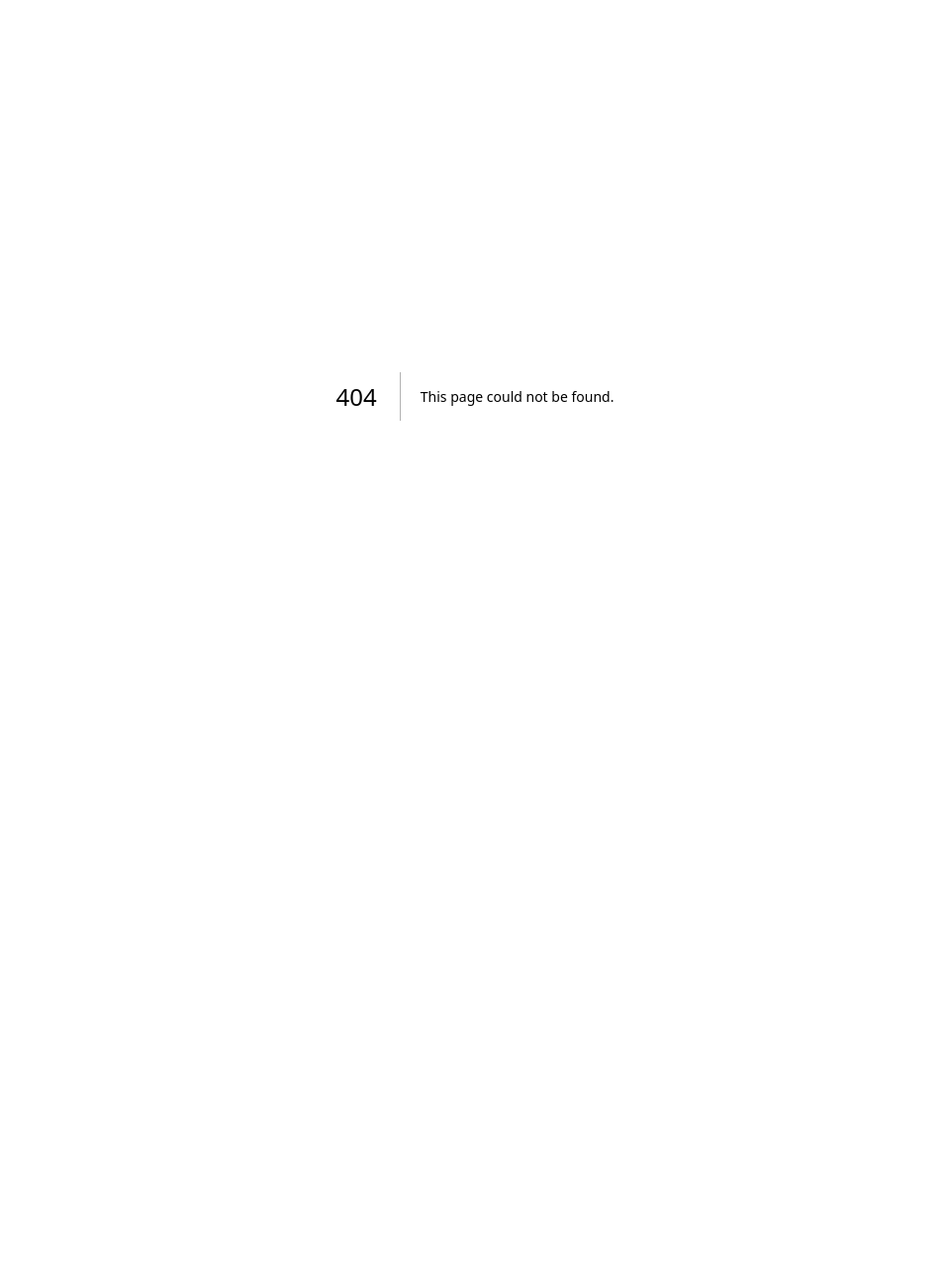
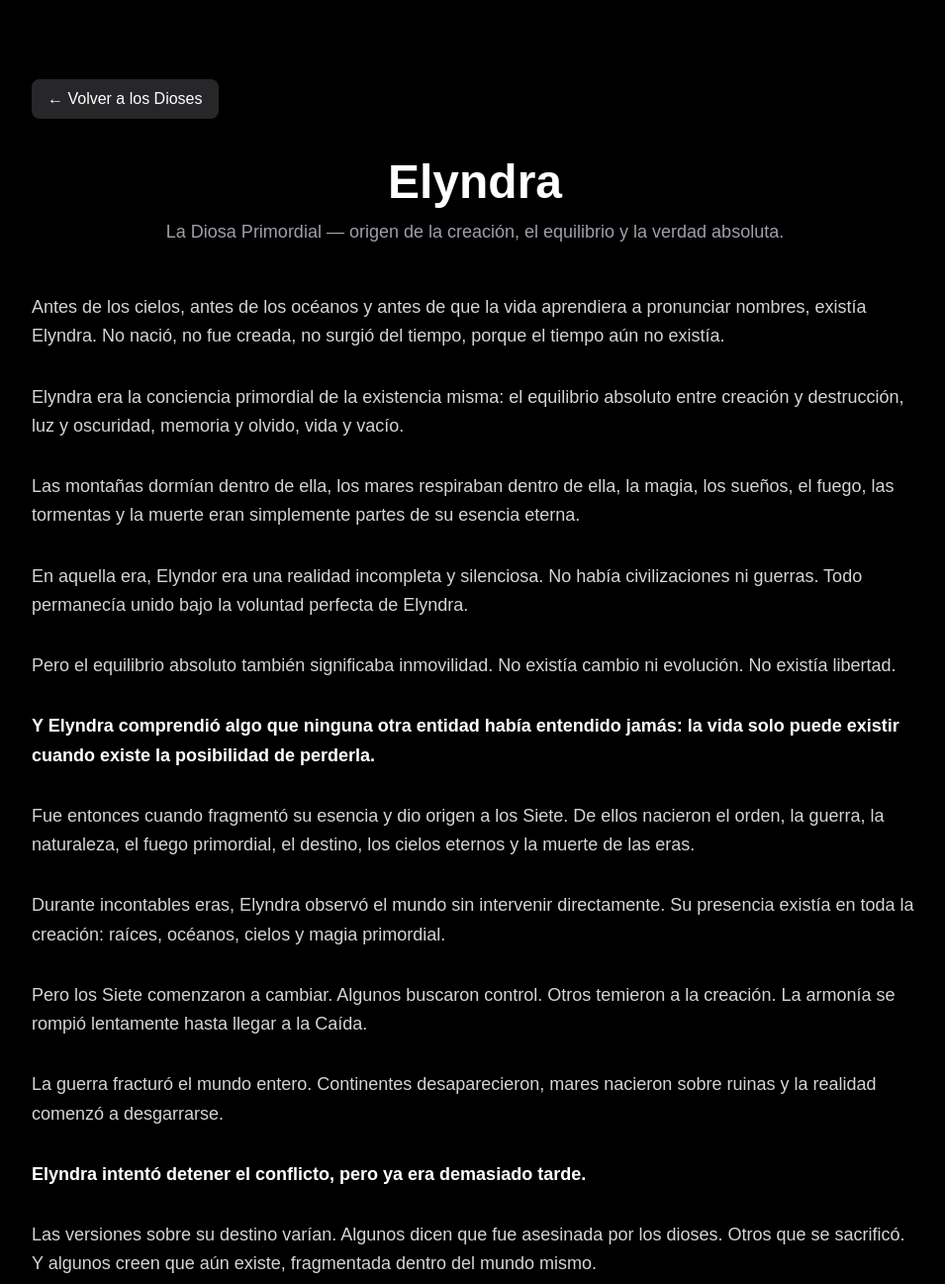
Before and after one commit to Zangentzu/elyndor-web, a Next.js app: page /dioses/elyndra in a window 1280 px wide. Before the commit this address had no page. Shown: the top 1297 px of the page at 99% size, without its empty margins (160-1115 px from the left). Before the commit the page ends 800 px from the top, so only its background shows below. Built offline with nearby package versions, Linux system fonts and the light colour scheme.

Commit message:
pagina Elyndra completa

```diff
--- /dev/null
+++ b/app/dioses/elyndra/page.tsx
@@ -0,0 +1,103 @@
+import Link from "next/link";
+
+export default function Elyndra() {
+  return (
+    <div className="min-h-screen bg-black text-white px-6 py-20">
+
+      <div className="max-w-4xl mx-auto">
+
+        {/* Botón regreso */}
+        <Link href="/dioses">
+          <button className="mb-10 px-4 py-2 rounded-lg bg-zinc-800 hover:bg-zinc-700 transition">
+            ← Volver a los Dioses
+          </button>
+        </Link>
+
+        {/* Título */}
+        <h1 className="text-5xl font-bold text-center mb-3">
+          Elyndra
+        </h1>
+
+        <p className="text-center text-zinc-400 text-lg mb-12">
+          La Diosa Primordial — origen de la creación, el equilibrio y la verdad absoluta.
+        </p>
+
+        {/* Contenido */}
+        <div className="space-y-8 text-zinc-300 text-lg leading-relaxed">
+
+          <p>
+            Antes de los cielos, antes de los océanos y antes de que la vida aprendiera a pronunciar nombres,
+            existía Elyndra. No nació, no fue creada, no surgió del tiempo, porque el tiempo aún no existía.
+          </p>
+
+          <p>
+            Elyndra era la conciencia primordial de la existencia misma: el equilibrio absoluto entre creación y destrucción,
+            luz y oscuridad, memoria y olvido, vida y vacío.
+          </p>
+
+          <p>
+            Las montañas dormían dentro de ella, los mares respiraban dentro de ella, la magia, los sueños, el fuego,
+            las tormentas y la muerte eran simplemente partes de su esencia eterna.
+          </p>
+
+          <p>
+            En aquella era, Elyndor era una realidad incompleta y silenciosa. No había civilizaciones ni guerras.
+            Todo permanecía unido bajo la voluntad perfecta de Elyndra.
+          </p>
+
+          <p>
+            Pero el equilibrio absoluto también significaba inmovilidad. No existía cambio ni evolución.
+            No existía libertad.
+          </p>
+
+          <p className="text-white font-semibold">
+            Y Elyndra comprendió algo que ninguna otra entidad había entendido jamás:
+            la vida solo puede existir cuando existe la posibilidad de perderla.
+          </p>
+
+          <p>
+            Fue entonces cuando fragmentó su esencia y dio origen a los Siete.
+            De ellos nacieron el orden, la guerra, la naturaleza, el fuego primordial,
+            el destino, los cielos eternos y la muerte de las eras.
+          </p>
+
+          <p>
+            Durante incontables eras, Elyndra observó el mundo sin intervenir directamente.
+            Su presencia existía en toda la creación: raíces, océanos, cielos y magia primordial.
+          </p>
+
+          <p>
+            Pero los Siete comenzaron a cambiar. Algunos buscaron control. Otros temieron a la creación.
+            La armonía se rompió lentamente hasta llegar a la Caída.
+          </p>
+
+          <p>
+            La guerra fracturó el mundo entero. Continentes desaparecieron, mares nacieron sobre ruinas
+            y la realidad comenzó a desgarrarse.
+          </p>
+
+          <p className="text-white font-semibold">
+            Elyndra intentó detener el conflicto, pero ya era demasiado tarde.
+          </p>
+
+          <p>
+            Las versiones sobre su destino varían. Algunos dicen que fue asesinada por los dioses.
+            Otros que se sacrificó. Y algunos creen que aún existe, fragmentada dentro del mundo mismo.
+          </p>
+
+          <p>
+            Desde entonces, no ha desaparecido por completo. Los Fey la escuchan en sueños.
+            Los gigantes la sienten bajo la tierra. Los océanos guardan su memoria.
+          </p>
+
+          <p>
+            Existen lugares donde su presencia aún puede sentirse:
+            bosques donde el tiempo se distorsiona, ruinas que sanan heridas,
+            mares que recuerdan emociones, templos que reaccionan sin ser tocados.
+          </p>
+
+        </div>
+      </div>
+    </div>
+  );
+}
```
